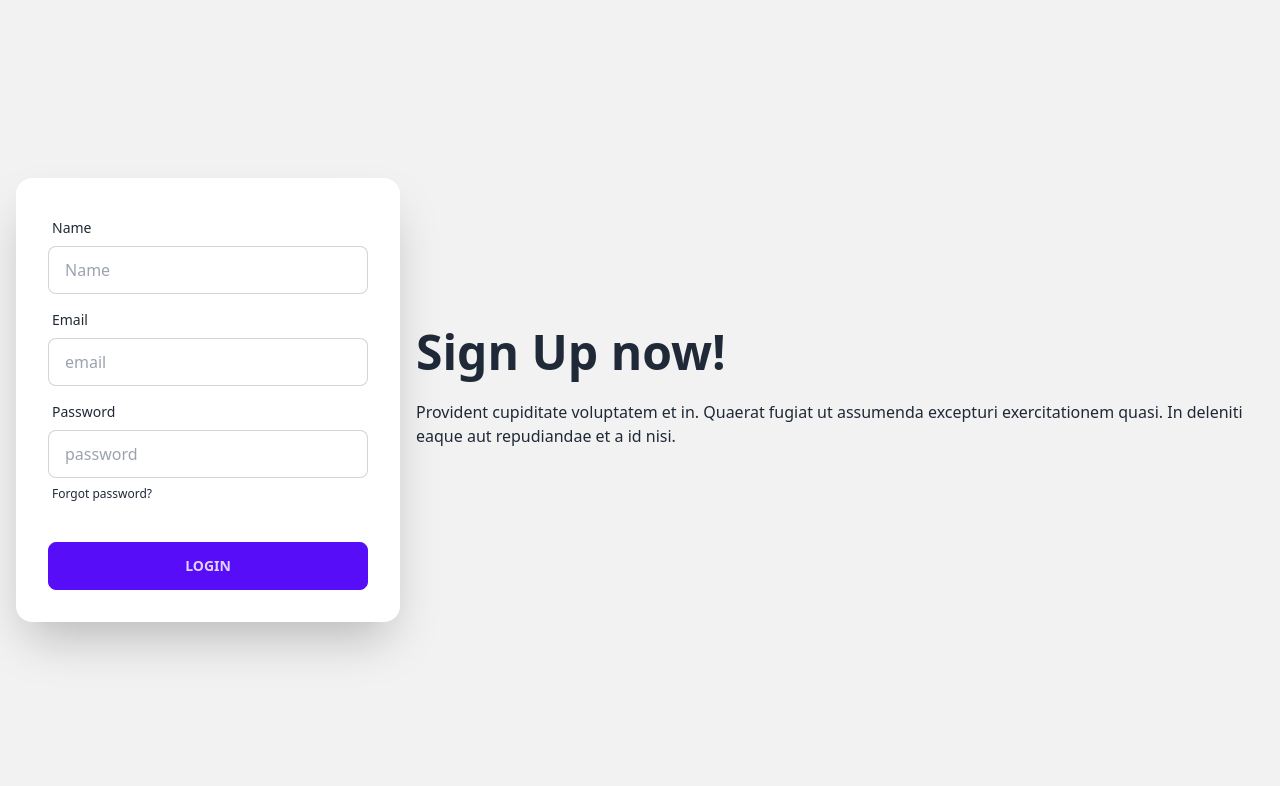
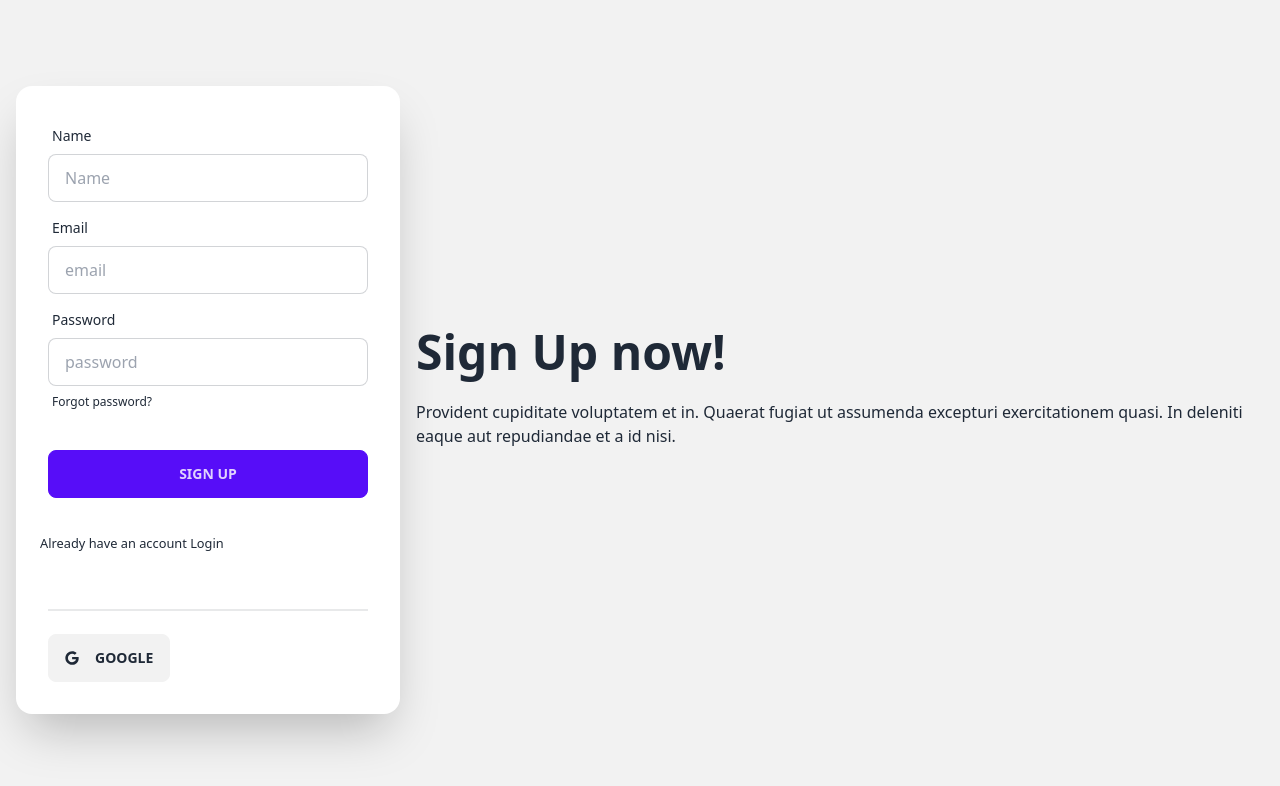
Before and after one commit to Ananda-Das/bistro-boss-client, a React (Vite) app: page /signup in a window 1280 px wide. Shown: the top 786 px of the page. Built offline with nearby package versions, Linux system fonts and the light colour scheme; no server answers.

Commit message:
Save the user info in database

```diff
--- a/src/Providers/AuthProvider.jsx
+++ b/src/Providers/AuthProvider.jsx
@@ -1,7 +1,16 @@
 /* eslint-disable react/prop-types */
 import { createContext, useEffect, useState } from "react";
 import { app } from "../firebase/firebase.config";
-import { createUserWithEmailAndPassword, getAuth, onAuthStateChanged, signInWithEmailAndPassword, signOut, updateProfile } from "firebase/auth";
+import {
+  GoogleAuthProvider,
+  createUserWithEmailAndPassword,
+  getAuth,
+  onAuthStateChanged,
+  signInWithEmailAndPassword,
+  signInWithPopup,
+  signOut,
+  updateProfile,
+} from "firebase/auth";
 
 const auth = getAuth(app);
 
@@ -10,6 +19,7 @@
 const AuthProvider = ({ children }) => {
   const [user, setUser] = useState([]);
   const [loading, setLoading] = useState(true);
+  const googleProvider = new GoogleAuthProvider();
 
   const createuser = (email, password) => {
     setLoading(true);
@@ -21,6 +31,11 @@
       displayName: name,
       photoURL: photo,
     });
+  };
+
+  const googleSignIn = () => {
+    setLoading(true);
+    return signInWithPopup(auth, googleProvider);
   };
 
   const signin = (email, password) => {
@@ -51,6 +66,7 @@
     signin,
     logOut,
     updateUserProfile,
+    googleSignIn,
   };
   return <AuthContext.Provider value={authInfo}>{children}</AuthContext.Provider>;
 };
--- /dev/null
+++ b/src/components/Social Login/SocialLogin.jsx
@@ -0,0 +1,39 @@
+import { FaGoogle } from "react-icons/fa";
+import useAuth from "../../hooks/useAuth";
+import useAxiosPublic from "../../hooks/useAxiosPublic";
+import { useNavigate } from "react-router-dom";
+
+const SocialLogin = () => {
+  const { googleSignIn } = useAuth();
+
+  const axiosPublic = useAxiosPublic();
+  const navigate = useNavigate();
+
+  const handleGoogleSignIn = () => {
+    googleSignIn().then((result) => {
+      console.log(result.user);
+      const userInfo = {
+        email: result.user?.email,
+        name: result.user?.displayName,
+      };
+      axiosPublic.post("/api/v1/users", userInfo).then((res) => {
+        console.log(res.data);
+        navigate("/");
+      });
+    });
+  };
+
+  return (
+    <div className="p-8">
+      <div className="divider"></div>
+      <div>
+        <button onClick={handleGoogleSignIn} className="btn">
+          <FaGoogle className="mr-2"></FaGoogle>
+          Google
+        </button>
+      </div>
+    </div>
+  );
+};
+
+export default SocialLogin;
--- /dev/null
+++ b/src/hooks/useAxiosPublic.jsx
@@ -0,0 +1,11 @@
+import axios from "axios";
+
+const axiosPublic = axios.create({
+  baseURL: "http://localhost:5000",
+});
+
+const useAxiosPublic = () => {
+  return axiosPublic;
+};
+
+export default useAxiosPublic;
--- a/src/pages/Login/Login.jsx
+++ b/src/pages/Login/Login.jsx
@@ -3,6 +3,7 @@
 import { AuthContext } from "../../Providers/AuthProvider";
 import { Link, useLocation, useNavigate } from "react-router-dom";
 import { Helmet } from "react-helmet-async";
+import SocialLogin from "../../components/Social Login/SocialLogin";
 
 const Login = () => {
   useEffect(() => {
@@ -92,11 +93,12 @@
                 <button className="btn btn-primary">Login</button>
               </div>
             </form>
-            <p>
+            <p className="px-6">
               <small>
                 New Here? <Link to="/signup">Create an account</Link>
               </small>
             </p>
+            <SocialLogin></SocialLogin>
           </div>
         </div>
       </div>
--- a/src/pages/SignUp/SignUp.jsx
+++ b/src/pages/SignUp/SignUp.jsx
@@ -3,9 +3,13 @@
 import { AuthContext } from "../../Providers/AuthProvider";
 import { Helmet } from "react-helmet-async";
 import Swal from "sweetalert2";
-import { useNavigate } from "react-router-dom";
+import { Link, useNavigate } from "react-router-dom";
+import useAxiosPublic from "../../hooks/useAxiosPublic";
+import SocialLogin from "../../components/Social Login/SocialLogin";
 
 const SignUp = () => {
+  const axiosPublic = useAxiosPublic();
+
   const {
     register,
     handleSubmit,
@@ -18,14 +22,20 @@
   const navigate = useNavigate();
 
   const onSubmit = (data) => {
-    console.log(data);
+    // console.log(data);
     createuser(data.email, data.password).then((result) => {
       const loggedUser = result.user;
       console.log(loggedUser);
       updateUserProfile(data.name, data.photoURL)
         .then(() => {
-          console.log("user profile info updated");
-          reset();
+          // console.log("user profile info updated");
+          //create user entry in the database
+          const userInfo = {
+            name: data.name,
+            email: data.email,
+          };
+          axiosPublic.post("/api/v1/users", userInfo).then((res) => {
+            if (res.data.insertedId) {
               Swal.fire({
                 position: "top-end",
                 icon: "success",
@@ -34,6 +44,9 @@
                 timer: 1500,
               });
               navigate("/");
+            }
+          });
+          reset();
         })
         .catch((error) => console.log(error));
     });
@@ -109,9 +122,15 @@
                 </label>
               </div>
               <div className="form-control mt-6">
-                <button className="btn btn-primary">Login</button>
+                <button className="btn btn-primary">Sign Up</button>
               </div>
             </form>
+            <p className="px-6">
+              <small>
+                Already have an account <Link to="/login">Login</Link>
+              </small>
+            </p>
+            <SocialLogin></SocialLogin>
           </div>
         </div>
       </div>
```
Lines whose indentation alone changed are shown as unchanged.
